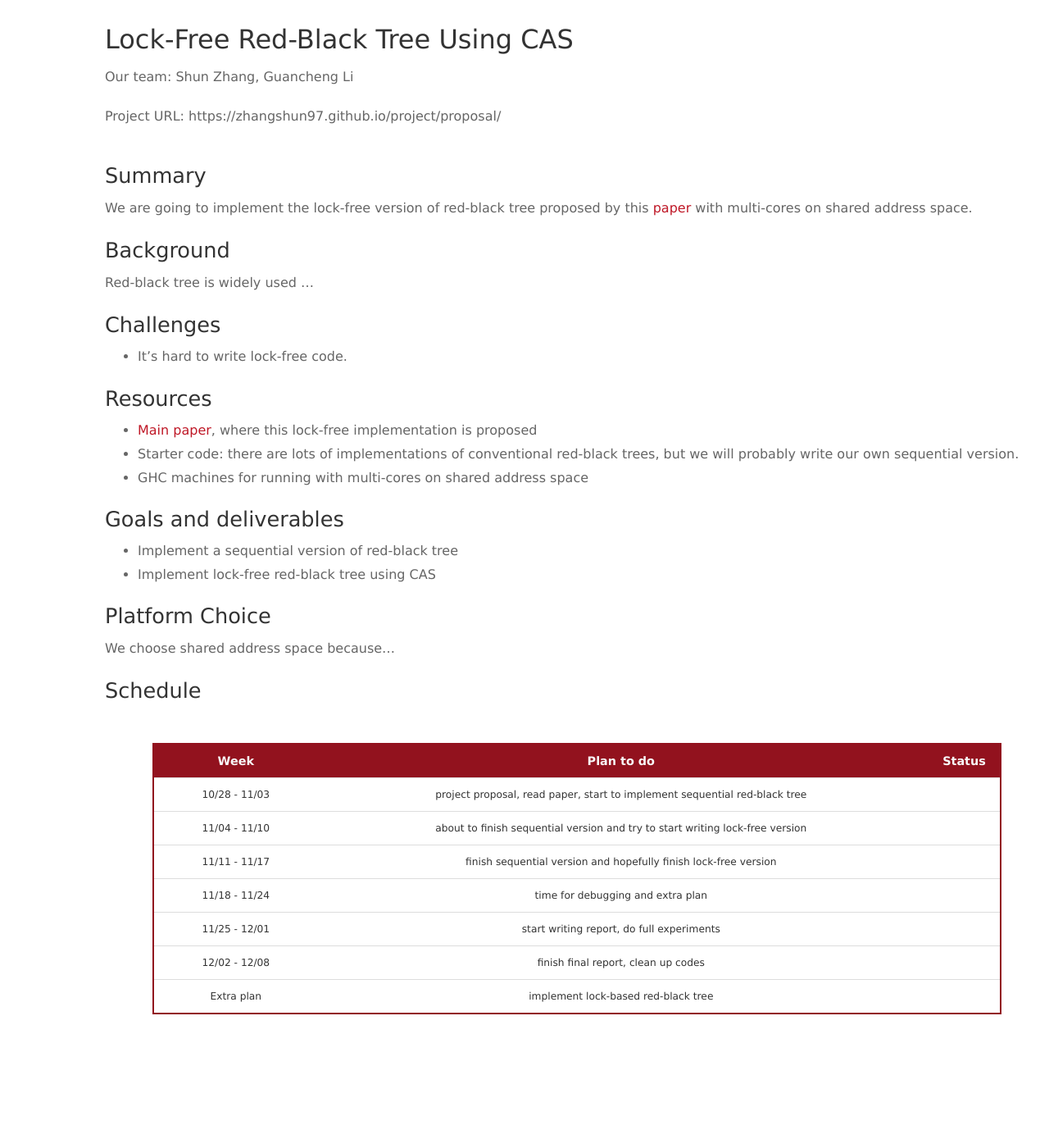
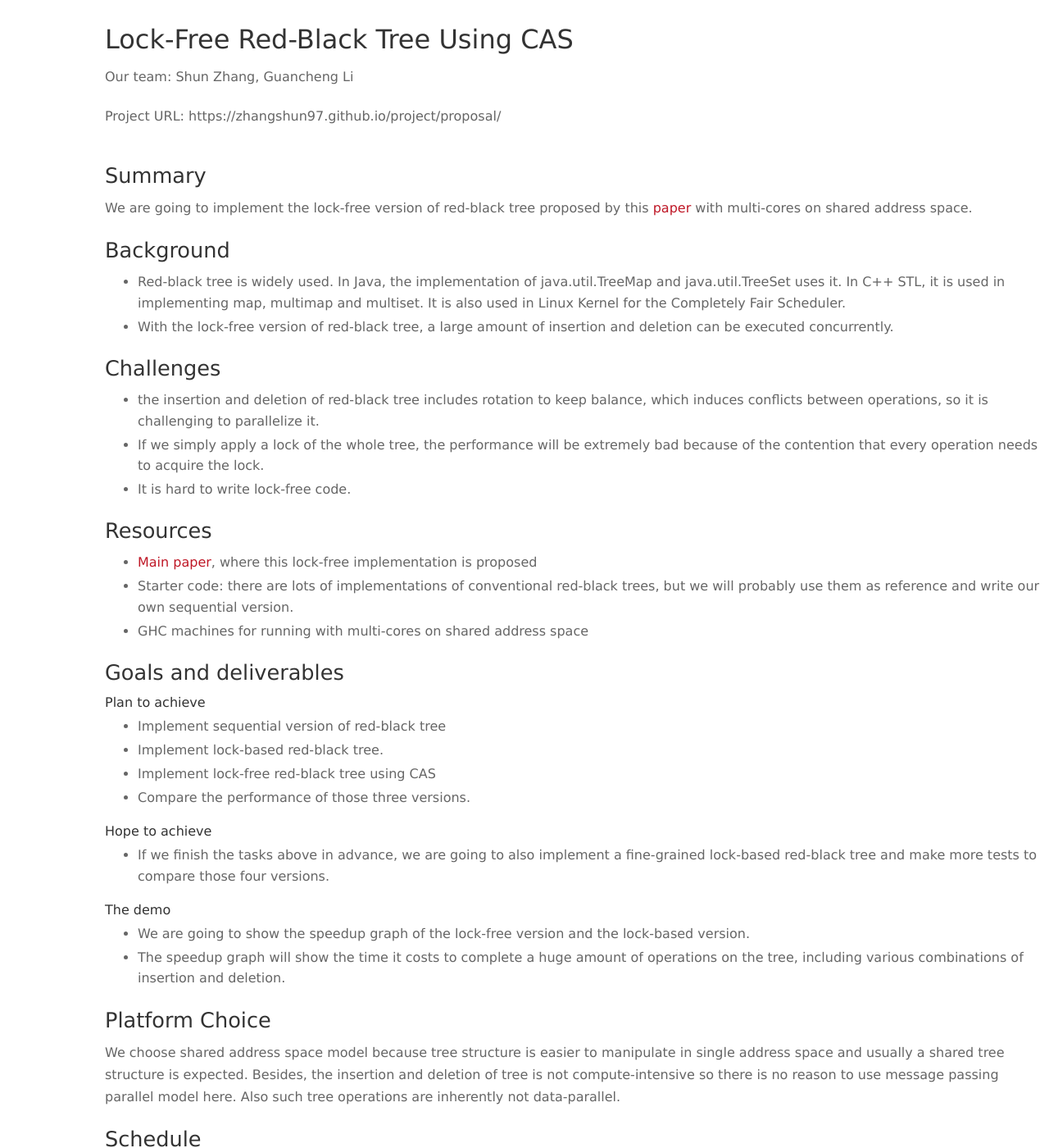
Before and after one commit to zhangshun97/zhangshun97.github.io, a Jekyll site: the page built from project/proposal.md, in a window 1280 px wide and 1400 px high. Shown: the whole window at 82% size. Built offline with Jekyll 4.4.1, drawn with Linux system fonts in a browser that asks for light colours; nearby versions of some CDN libraries; comment, search, counter and statistics services are not loaded; some of the changed text lies outside the part shown.

Commit message:
proposal

```diff
--- a/project/proposal.md
+++ b/project/proposal.md
@@ -17,28 +17,42 @@ We are going to implement the lock-free version of red-black tree proposed by th
 
 ### Background
 
-Red-black tree is widely used ...
+- Red-black tree is widely used. In Java, the implementation of java.util.TreeMap and java.util.TreeSet uses it. In C++ STL, it is used in implementing map, multimap and multiset. It is also used in Linux Kernel for the Completely Fair Scheduler.
+- With the lock-free version of red-black tree, a large amount of insertion and deletion can be executed concurrently.
 
 ### Challenges
 
-- It's hard to write lock-free code.
+- the insertion and deletion of red-black tree includes rotation to keep balance, which induces conflicts between operations, so it is challenging to parallelize it.
+- If we simply apply a lock of the whole tree, the performance will be extremely bad because of the contention that every operation needs to acquire the lock.
+- It is hard to write lock-free code.
 
 ### Resources
 
 - [Main paper](https://www.cs.umanitoba.ca/~hacamero/Research/RBTreesKim.pdf), where this lock-free implementation is proposed
-- Starter code: there are lots of implementations of conventional red-black trees, but we will probably write our own sequential version.
+- Starter code: there are lots of implementations of conventional red-black trees, but we will probably use them as reference and write our own sequential version.
 - GHC machines for running with multi-cores on shared address space
 
 ### Goals and deliverables
 
-- Implement a sequential version of red-black tree
+##### Plan to achieve
+
+- Implement sequential version of red-black tree
+- Implement lock-based red-black tree.
 - Implement lock-free red-black tree using CAS
+- Compare the performance of those three versions.
 
+##### Hope to achieve
 
+- If we finish the tasks above in advance, we are going to also implement a fine-grained lock-based red-black tree and make more tests to compare those four versions.
+
+##### The demo
+
+- We are going to show the speedup graph of the lock-free version and the lock-based version.
+- The speedup graph will show the time it costs to complete a huge amount of operations on the tree, including various combinations of insertion and deletion.
 
 ### Platform Choice
 
-We choose shared address space because...
+We choose shared address space model because tree structure is easier to manipulate in single address space and usually a shared tree structure is expected. Besides, the insertion and deletion of tree is not compute-intensive so there is no reason to use message passing parallel model here. Also such tree operations are inherently not data-parallel.
 
 
 
@@ -47,9 +61,11 @@ We choose shared address space because...
 | Week          | Plan to do                                                   | Status |
 | ------------- | ------------------------------------------------------------ | ------ |
 | 10/28 - 11/03 | project proposal, read paper, start to implement sequential red-black tree |        |
-| 11/04 - 11/10 | about to finish sequential version and try to start writing lock-free version |        |
-| 11/11 - 11/17 | finish sequential version and hopefully finish lock-free version |        |
+| 11/04 - 11/10 | about to finish sequential version and lock-based version    |        |
+| 11/11 - 11/17 | hopefully finish lock-free version                           |        |
 | 11/18 - 11/24 | time for debugging and extra plan                            |        |
 | 11/25 - 12/01 | start writing report, do full experiments                    |        |
 | 12/02 - 12/08 | finish final report, clean up codes                          |        |
-| Extra plan    | implement lock-based red-black tree                          |        |
+| Extra plan    | implement fine-grained lock-based red-black tree             |        |
+
+###
```
